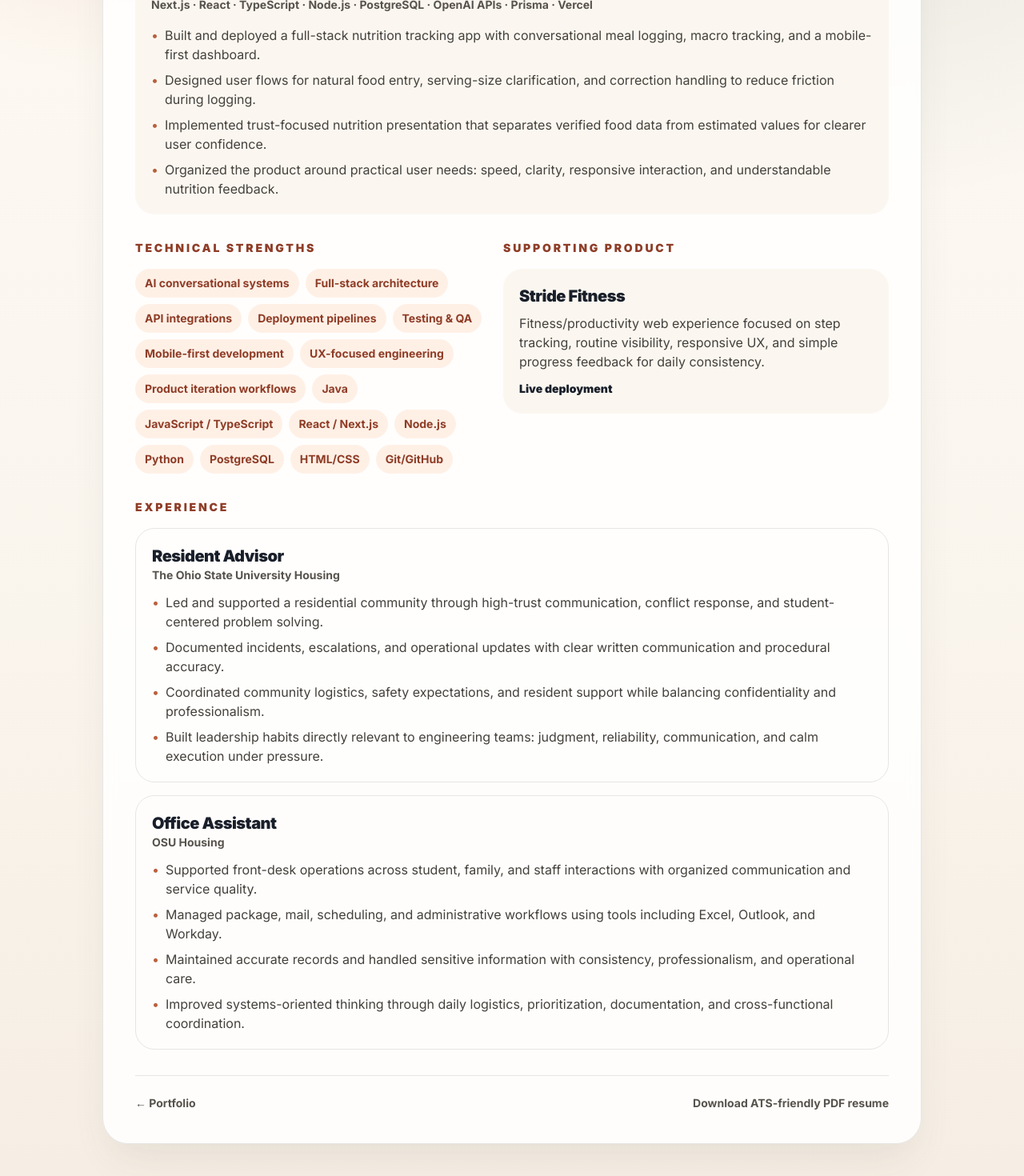
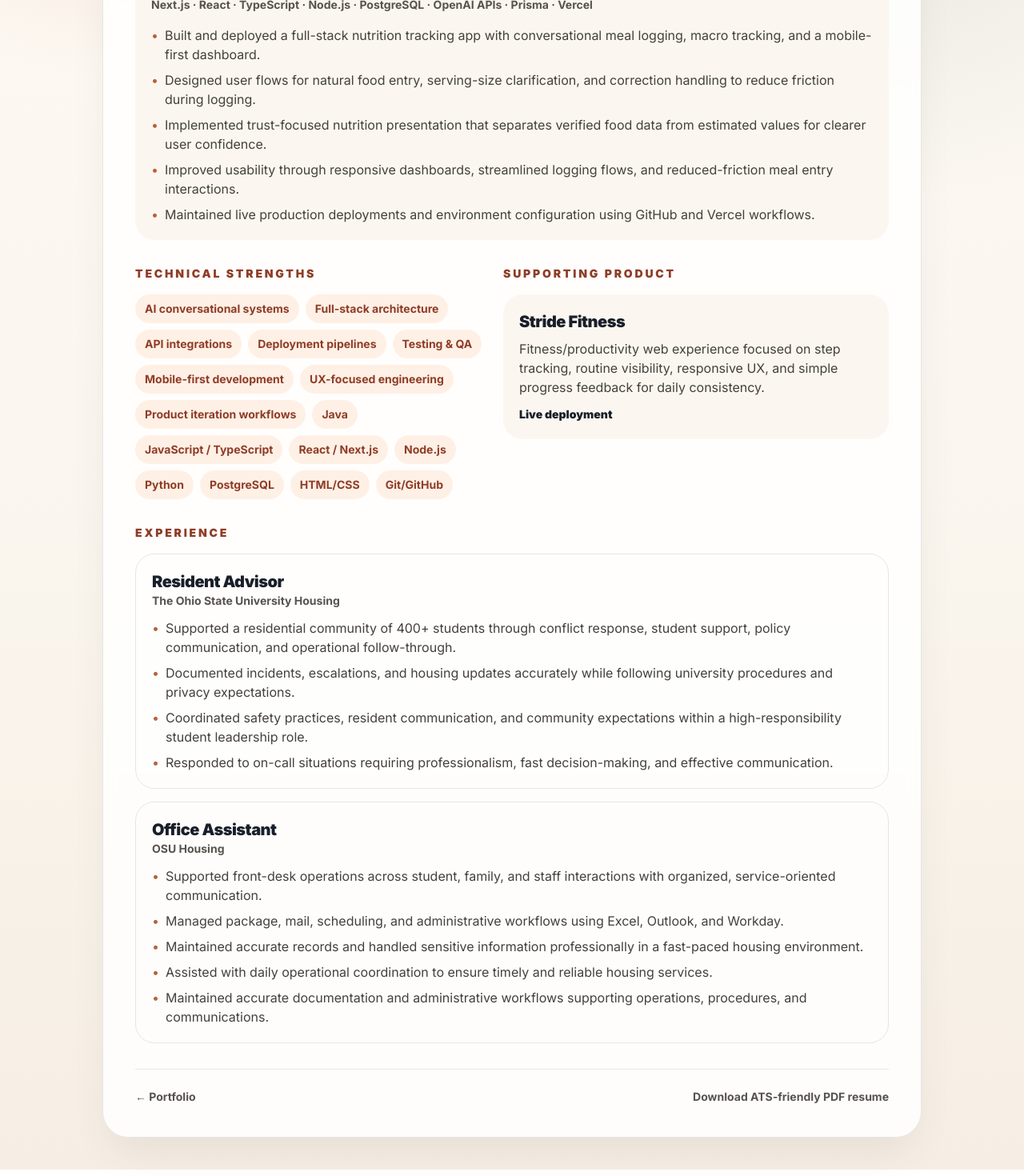
Before and after one commit to TyCodes101/tyler-portfolio-site, a Next.js app: page /resume in a window 1280 px wide. Shown: the part 506-1976 px from the top of the page at 80% size. Built offline with nearby package versions, Linux system fonts and the light colour scheme.

Commit message:
Final recruiter-ready resume polish: PDF and /resume page fully synced, ATS-friendly, content and UX overhauled. All tests pass.

```diff
--- a/resume-source/Tyler-Cox-Resume.html
+++ b/resume-source/Tyler-Cox-Resume.html
@@ -36,13 +36,13 @@
 <body>
   <header class="header">
     <h1>Tyler Cox</h1>
-    <p class="headline">Software Engineering Internship Candidate | AI Product Engineer | Full Stack Developer</p>
+    <p class="headline">Software Engineering Internship Candidate | Full-Stack Product Engineer</p>
     <p class="contact">Columbus, OH | Tyler.cox66@yahoo.com | linkedin.com/in/tyler-cox-53b886406 | github.com/TyCodes101 | tyler-portfolio-site.vercel.app</p>
   </header>
 
   <section class="section">
     <h2>Summary</h2>
-    <p>Computer Science &amp; Engineering student at The Ohio State University building deployed full-stack web products with conversational AI, responsive UI, and practical product thinking. Strong interest in software engineering internships where I can contribute to user-facing features, reliable systems, and thoughtful product execution.</p>
+    <p>Full-stack engineer at The Ohio State University building AI-powered consumer applications with conversational interfaces, modern web architecture, and production deployments. Experienced designing user-focused products using React, Next.js, TypeScript, PostgreSQL, and OpenAI APIs with emphasis on mobile UX, reliability, and real-world usability.</p>
   </section>
 
   <section class="section">
@@ -53,10 +53,11 @@
 
   <section class="section skills">
     <h2>Technical Skills</h2>
-    <p><span class="label">Languages:</span> Java, JavaScript, TypeScript, Python, HTML, CSS</p>
-    <p><span class="label">Frameworks &amp; Tools:</span> React, Next.js, Node.js, Tailwind CSS, Git, GitHub, Vercel</p>
-    <p><span class="label">Data &amp; Backend:</span> PostgreSQL, Prisma, API integrations, full-stack application architecture</p>
-    <p><span class="label">AI &amp; Product:</span> OpenAI APIs, conversational UX, structured AI outputs, intent handling, mobile-first design, testing workflows</p>
+    <p><span class="label">Languages:</span> TypeScript, JavaScript, Java, Python, SQL, HTML, CSS</p>
+    <p><span class="label">Frontend:</span> React, Next.js, Tailwind CSS, responsive UI, mobile-first design</p>
+    <p><span class="label">Backend & Data:</span> Node.js, PostgreSQL, Prisma, REST APIs, full-stack application architecture</p>
+    <p><span class="label">AI & Product Engineering:</span> OpenAI APIs, conversational AI systems, structured outputs, intent classification, prompt engineering, UX-focused product design</p>
+    <p><span class="label">Tools & Platforms:</span> Git, GitHub, Vercel, Excel, Outlook, Workday</p>
   </section>
 
   <section class="section">
@@ -65,19 +66,21 @@
       <p class="item-head">Calorie Compass — AI-Powered Calorie and Macro Tracking App</p>
       <p class="meta">Next.js, TypeScript, PostgreSQL, Prisma, OpenAI APIs, Vercel | calorie-compass-chi.vercel.app | github.com/TyCodes101/calorie-compass</p>
       <ul>
-        <li>Built and deployed a full-stack nutrition tracking app with conversational meal logging, macro tracking, and a mobile-first dashboard.</li>
-        <li>Designed user flows for natural food entry, serving-size clarification, and correction handling to reduce friction during logging.</li>
-        <li>Implemented trust-focused nutrition presentation that separates verified food data from estimated values for clearer user confidence.</li>
-        <li>Organized the product around practical user needs: speed, clarity, responsive interaction, and understandable nutrition feedback.</li>
+        <li>Engineered a deployed full-stack nutrition tracking platform with conversational meal logging, macro tracking, and a mobile-first dashboard.</li>
+        <li>Designed structured AI interaction flows supporting food corrections, quantity changes, clarification handling, and active meal state management.</li>
+        <li>Built a trust-focused nutrition pipeline separating verified food data from AI-estimated values to improve transparency and user confidence.</li>
+        <li>Improved usability through responsive dashboards, streamlined logging flows, and reduced-friction meal entry interactions.</li>
+        <li>Maintained live production deployments and environment configuration using GitHub and Vercel workflows.</li>
       </ul>
     </div>
 
     <div class="item">
       <p class="item-head">Stride Fitness — Fitness / Productivity Web App</p>
-      <p class="meta">Responsive frontend, product UX | stride-step-tracker-tyler-cox-s-projects1.vercel.app</p>
+      <p class="meta">React, Next.js, responsive frontend, UX-focused product design | stride-step-tracker-tyler-cox-s-projects1.vercel.app</p>
       <ul>
-        <li>Built a deployed fitness-focused web app centered on step tracking, progress visibility, and simple daily habit feedback.</li>
-        <li>Improved the interface for responsive use across mobile and desktop screens with clear navigation and readable progress states.</li>
+        <li>Built and deployed a fitness-focused web app centered on step tracking, progress visibility, and daily habit feedback.</li>
+        <li>Designed responsive user flows across desktop and mobile devices with readable progress states and intuitive navigation.</li>
+        <li>Focused on clean UX patterns, lightweight interactions, and practical daily usability.</li>
       </ul>
     </div>
   </section>
@@ -87,18 +90,20 @@
     <div class="item">
       <p class="item-head">Resident Advisor — OSU Housing, The Ohio State University</p>
       <ul>
-        <li>Support a residential community through clear communication, conflict response, student support, and consistent follow-through.</li>
-        <li>Document incidents, escalations, and operational updates accurately while following housing procedures and privacy expectations.</li>
-        <li>Coordinate community expectations, safety practices, and resident needs in a high-trust student leadership role.</li>
+        <li>Supported a residential community of 400+ students through conflict response, student support, policy communication, and operational follow-through.</li>
+        <li>Documented incidents, escalations, and housing updates accurately while following university procedures and privacy expectations.</li>
+        <li>Coordinated safety practices, resident communication, and community expectations within a high-responsibility student leadership role.</li>
+        <li>Responded to on-call situations requiring professionalism, fast decision-making, and effective communication.</li>
       </ul>
     </div>
 
     <div class="item">
       <p class="item-head">Office Assistant — OSU Housing, The Ohio State University</p>
       <ul>
-        <li>Support front-desk operations across student, family, and staff interactions with organized, service-oriented communication.</li>
-        <li>Manage package, mail, scheduling, recordkeeping, and administrative workflows using Excel, Outlook, and Workday.</li>
-        <li>Handle sensitive information professionally while keeping daily housing operations accurate, timely, and reliable.</li>
+        <li>Supported front-desk operations across student, family, and staff interactions with organized, service-oriented communication.</li>
+        <li>Managed package, mail, scheduling, and administrative workflows using Excel, Outlook, and Workday.</li>
+        <li>Maintained accurate records and handled sensitive information professionally in a fast-paced housing environment.</li>
+        <li>Assisted with daily operational coordination to ensure timely and reliable housing services.</li>
       </ul>
     </div>
   </section>
--- a/src/app/resume/page.tsx
+++ b/src/app/resume/page.tsx
@@ -4,7 +4,8 @@ const projectBullets = [
   "Built and deployed a full-stack nutrition tracking app with conversational meal logging, macro tracking, and a mobile-first dashboard.",
   "Designed user flows for natural food entry, serving-size clarification, and correction handling to reduce friction during logging.",
   "Implemented trust-focused nutrition presentation that separates verified food data from estimated values for clearer user confidence.",
-  "Organized the product around practical user needs: speed, clarity, responsive interaction, and understandable nutrition feedback.",
+  "Improved usability through responsive dashboards, streamlined logging flows, and reduced-friction meal entry interactions.",
+  "Maintained live production deployments and environment configuration using GitHub and Vercel workflows.",
 ];
 
 const experience = [
@@ -12,20 +13,21 @@ const experience = [
     role: "Resident Advisor",
     org: "The Ohio State University Housing",
     bullets: [
-      "Led and supported a residential community through high-trust communication, conflict response, and student-centered problem solving.",
-      "Documented incidents, escalations, and operational updates with clear written communication and procedural accuracy.",
-      "Coordinated community logistics, safety expectations, and resident support while balancing confidentiality and professionalism.",
-      "Built leadership habits directly relevant to engineering teams: judgment, reliability, communication, and calm execution under pressure.",
+      "Supported a residential community of 400+ students through conflict response, student support, policy communication, and operational follow-through.",
+      "Documented incidents, escalations, and housing updates accurately while following university procedures and privacy expectations.",
+      "Coordinated safety practices, resident communication, and community expectations within a high-responsibility student leadership role.",
+      "Responded to on-call situations requiring professionalism, fast decision-making, and effective communication.",
     ],
   },
   {
     role: "Office Assistant",
     org: "OSU Housing",
     bullets: [
-      "Supported front-desk operations across student, family, and staff interactions with organized communication and service quality.",
-      "Managed package, mail, scheduling, and administrative workflows using tools including Excel, Outlook, and Workday.",
-      "Maintained accurate records and handled sensitive information with consistency, professionalism, and operational care.",
-      "Improved systems-oriented thinking through daily logistics, prioritization, documentation, and cross-functional coordination.",
+      "Supported front-desk operations across student, family, and staff interactions with organized, service-oriented communication.",
+      "Managed package, mail, scheduling, and administrative workflows using Excel, Outlook, and Workday.",
+      "Maintained accurate records and handled sensitive information professionally in a fast-paced housing environment.",
+      "Assisted with daily operational coordination to ensure timely and reliable housing services.",
+      "Maintained accurate documentation and administrative workflows supporting operations, procedures, and communications.",
     ],
   },
 ];
@@ -35,65 +37,147 @@ export default function ResumePage() {
     <main className="min-h-screen px-4 py-10 sm:px-6 lg:px-8">
       <article className="mx-auto max-w-5xl rounded-[2rem] border border-stone-900/10 bg-white/86 p-6 shadow-2xl shadow-stone-700/10 backdrop-blur sm:p-10 print:shadow-none">
         <header className="border-b border-stone-900/10 pb-7">
-          <p className="text-sm font-black uppercase tracking-[.22em] text-[#b9613d]">AI Product Engineer · Full Stack Developer · Product-focused Software Engineer</p>
+          <p className="text-sm font-black uppercase tracking-[.22em] text-[#b9613d]">
+            AI Product Engineer · Full Stack Developer · Product-focused Software Engineer
+          </p>
           <div className="mt-3 flex flex-col justify-between gap-5 lg:flex-row lg:items-end">
             <div>
-              <h1 className="text-5xl font-black tracking-[-.07em] text-[#191f2a] sm:text-6xl">Tyler Cox</h1>
+              <h1 className="text-5xl font-black tracking-[-.07em] text-[#191f2a] sm:text-6xl">
+                Tyler Cox
+              </h1>
               <p className="mt-4 max-w-3xl text-lg leading-8 text-stone-600">
                 Ohio State Computer Science & Engineering student building deployed full-stack web products with conversational AI, responsive UI, and practical product thinking. Seeking software engineering internships where I can contribute to user-facing features, reliable systems, and thoughtful product execution. GPA: 3.1 · Expected graduation: May 2027.
               </p>
             </div>
             <div className="text-sm font-semibold text-stone-600 lg:text-right">
               <p>Columbus, Ohio</p>
-              <p><a href="mailto:Tyler.cox66@yahoo.com">Tyler.cox66@yahoo.com</a></p>
-              <p><a href="https://github.com/TyCodes101">github.com/TyCodes101</a></p>
-              <p><a href="https://www.linkedin.com/in/tyler-cox-53b886406">linkedin.com/in/tyler-cox-53b886406</a></p>
+              <p>
+                <a href="mailto:Tyler.cox66@yahoo.com">Tyler.cox66@yahoo.com</a>
+              </p>
+              <p>
+                <a href="https://github.com/TyCodes101">
+                  github.com/TyCodes101
+                </a>
+              </p>
+              <p>
+                <a href="https://www.linkedin.com/in/tyler-cox-53b886406">
+                  linkedin.com/in/tyler-cox-53b886406
+                </a>
+              </p>
             </div>
           </div>
         </header>
 
         <section className="mt-8">
-          <h2 className="text-sm font-black uppercase tracking-[.2em] text-[#8f3d27]">Featured Product</h2>
+          <h2 className="text-sm font-black uppercase tracking-[.2em] text-[#8f3d27]">
+            Featured Product
+          </h2>
           <div className="mt-4 rounded-3xl bg-[#fbf7f0] p-5">
             <div className="flex flex-col justify-between gap-2 sm:flex-row sm:items-start">
               <div>
-                <h3 className="text-2xl font-black tracking-tight">Calorie Compass — AI Conversational Nutrition Platform</h3>
-                <p className="mt-1 text-sm font-bold text-stone-600">Next.js · React · TypeScript · Node.js · PostgreSQL · OpenAI APIs · Prisma · Vercel</p>
+                <h3 className="text-2xl font-black tracking-tight">
+                  Calorie Compass — AI Conversational Nutrition Platform
+                </h3>
+                <p className="mt-1 text-sm font-bold text-stone-600">
+                  Next.js · React · TypeScript · Node.js · PostgreSQL · OpenAI
+                  APIs · Prisma · Vercel
+                </p>
               </div>
-              <a className="text-sm font-black text-[#8f3d27]" href="https://calorie-compass-chi.vercel.app/">Live deployment</a>
+              <a
+                className="text-sm font-black text-[#8f3d27]"
+                href="https://calorie-compass-chi.vercel.app/"
+              >
+                Live deployment
+              </a>
             </div>
             <ul className="mt-4 grid gap-2 text-stone-700">
-              {projectBullets.map((bullet) => <li key={bullet} className="flex gap-2"><span className="text-[#b9613d]">•</span><span>{bullet}</span></li>)}
+              {projectBullets.map((bullet) => (
+                <li key={bullet} className="flex gap-2">
+                  <span className="text-[#b9613d]">•</span>
+                  <span>{bullet}</span>
+                </li>
+              ))}
             </ul>
           </div>
         </section>
 
         <section className="mt-8 grid gap-6 lg:grid-cols-[.95fr_1.05fr]">
           <div>
-            <h2 className="text-sm font-black uppercase tracking-[.2em] text-[#8f3d27]">Technical Strengths</h2>
+            <h2 className="text-sm font-black uppercase tracking-[.2em] text-[#8f3d27]">
+              Technical Strengths
+            </h2>
             <div className="mt-4 flex flex-wrap gap-2">
-              {["AI conversational systems", "Full-stack architecture", "API integrations", "Deployment pipelines", "Testing & QA", "Mobile-first development", "UX-focused engineering", "Product iteration workflows", "Java", "JavaScript / TypeScript", "React / Next.js", "Node.js", "Python", "PostgreSQL", "HTML/CSS", "Git/GitHub"].map((skill) => <span key={skill} className="rounded-full bg-[#fff0e6] px-3 py-2 text-sm font-bold text-[#8f3d27]">{skill}</span>)}
+              {[
+                "AI conversational systems",
+                "Full-stack architecture",
+                "API integrations",
+                "Deployment pipelines",
+                "Testing & QA",
+                "Mobile-first development",
+                "UX-focused engineering",
+                "Product iteration workflows",
+                "Java",
+                "JavaScript / TypeScript",
+                "React / Next.js",
+                "Node.js",
+                "Python",
+                "PostgreSQL",
+                "HTML/CSS",
+                "Git/GitHub",
+              ].map((skill) => (
+                <span
+                  key={skill}
+                  className="rounded-full bg-[#fff0e6] px-3 py-2 text-sm font-bold text-[#8f3d27]"
+                >
+                  {skill}
+                </span>
+              ))}
             </div>
           </div>
           <div>
-            <h2 className="text-sm font-black uppercase tracking-[.2em] text-[#8f3d27]">Supporting Product</h2>
+            <h2 className="text-sm font-black uppercase tracking-[.2em] text-[#8f3d27]">
+              Supporting Product
+            </h2>
             <div className="mt-4 rounded-3xl bg-[#fbf7f0] p-5">
-              <h3 className="text-xl font-black tracking-tight">Stride Fitness</h3>
-              <p className="mt-2 text-stone-700">Fitness/productivity web experience focused on step tracking, routine visibility, responsive UX, and simple progress feedback for daily consistency.</p>
-              <a className="mt-3 inline-block text-sm font-black text-[#8f3d27]" href="https://stride-step-tracker-tyler-cox-s-projects1.vercel.app/">Live deployment</a>
+              <h3 className="text-xl font-black tracking-tight">
+                Stride Fitness
+              </h3>
+              <p className="mt-2 text-stone-700">
+                Fitness/productivity web experience focused on step tracking,
+                routine visibility, responsive UX, and simple progress feedback
+                for daily consistency.
+              </p>
+              <a
+                className="mt-3 inline-block text-sm font-black text-[#8f3d27]"
+                href="https://stride-step-tracker-tyler-cox-s-projects1.vercel.app/"
+              >
+                Live deployment
+              </a>
             </div>
           </div>
         </section>
 
         <section className="mt-8">
-          <h2 className="text-sm font-black uppercase tracking-[.2em] text-[#8f3d27]">Experience</h2>
+          <h2 className="text-sm font-black uppercase tracking-[.2em] text-[#8f3d27]">
+            Experience
+          </h2>
           <div className="mt-4 grid gap-4">
             {experience.map((item) => (
-              <div key={item.role} className="rounded-3xl border border-stone-900/10 p-5">
-                <h3 className="text-xl font-black tracking-tight">{item.role}</h3>
+              <div
+                key={item.role}
+                className="rounded-3xl border border-stone-900/10 p-5"
+              >
+                <h3 className="text-xl font-black tracking-tight">
+                  {item.role}
+                </h3>
                 <p className="text-sm font-bold text-stone-600">{item.org}</p>
                 <ul className="mt-3 grid gap-2 text-stone-700">
-                  {item.bullets.map((bullet) => <li key={bullet} className="flex gap-2"><span className="text-[#b9613d]">•</span><span>{bullet}</span></li>)}
+                  {item.bullets.map((bullet) => (
+                    <li key={bullet} className="flex gap-2">
+                      <span className="text-[#b9613d]">•</span>
+                      <span>{bullet}</span>
+                    </li>
+                  ))}
                 </ul>
               </div>
             ))}
```
Also changed, not shown: 1 other file (tests, documents, lock files or other folders).
